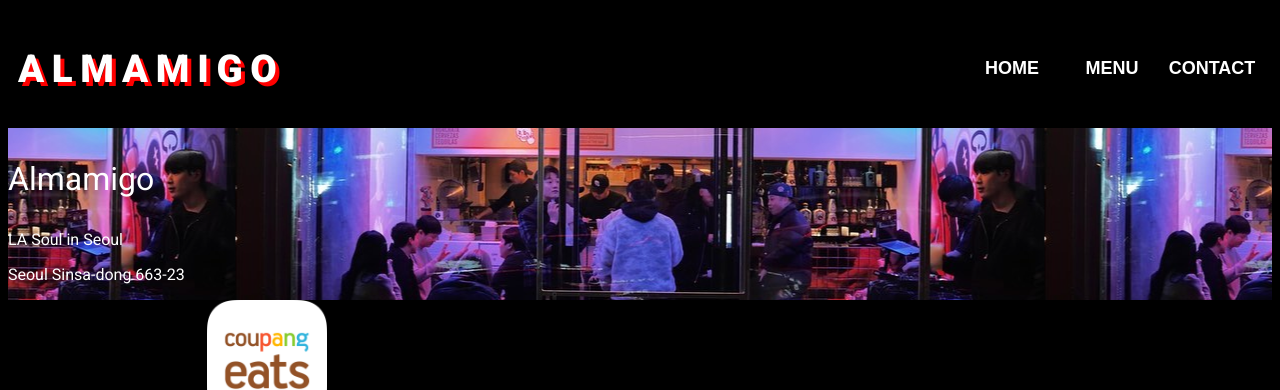
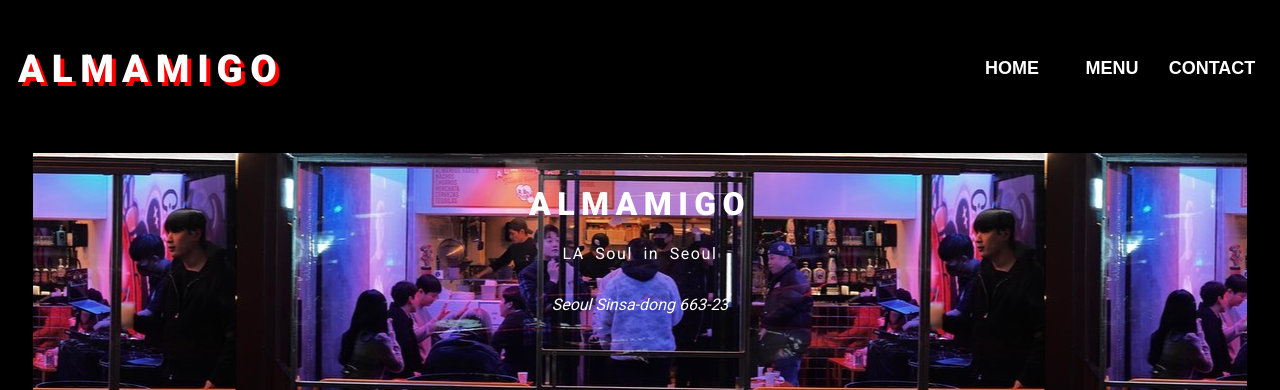
Before and after one commit to drrckchng/restaurant-page, a website built with webpack: page src/assets/index.html in a window 1280 px wide. Shown: the top 390 px of the page. Built offline with nearby package versions, Linux system fonts and the light colour scheme.

Commit message:
Adjust text layout in splash image

```diff
--- a/src/style.css
+++ b/src/style.css
@@ -49,11 +49,18 @@
 #content {
   display: flex;
   flex-direction: column;
+  align-items: center;
+  margin: 25px;
 }
 
 .splash {
+  display: flex;
+  flex-direction: column;
+  align-items: center;
   background: url('./pictures/splash.jpg');
-  background-position: center;
+  background-position: 50% 50%;
+  width: 100%;
+  height: 30vh;
 }
 
 .splash p {
@@ -62,10 +69,20 @@
 
 .splash .title {
   font-size: 2em;
+  text-transform: uppercase;
+  letter-spacing: 0.2em;
+  font-weight: 900;
+  margin-bottom: 5px;
 }
 
 .splash .motto {
   font-size: 1em;
+  word-spacing: 0.3em;
+  letter-spacing: 0.1em;
+}
+
+.splash p:nth-child(3) {
+  font-style: italic;
 }
 
 .delivery-icon {
```
